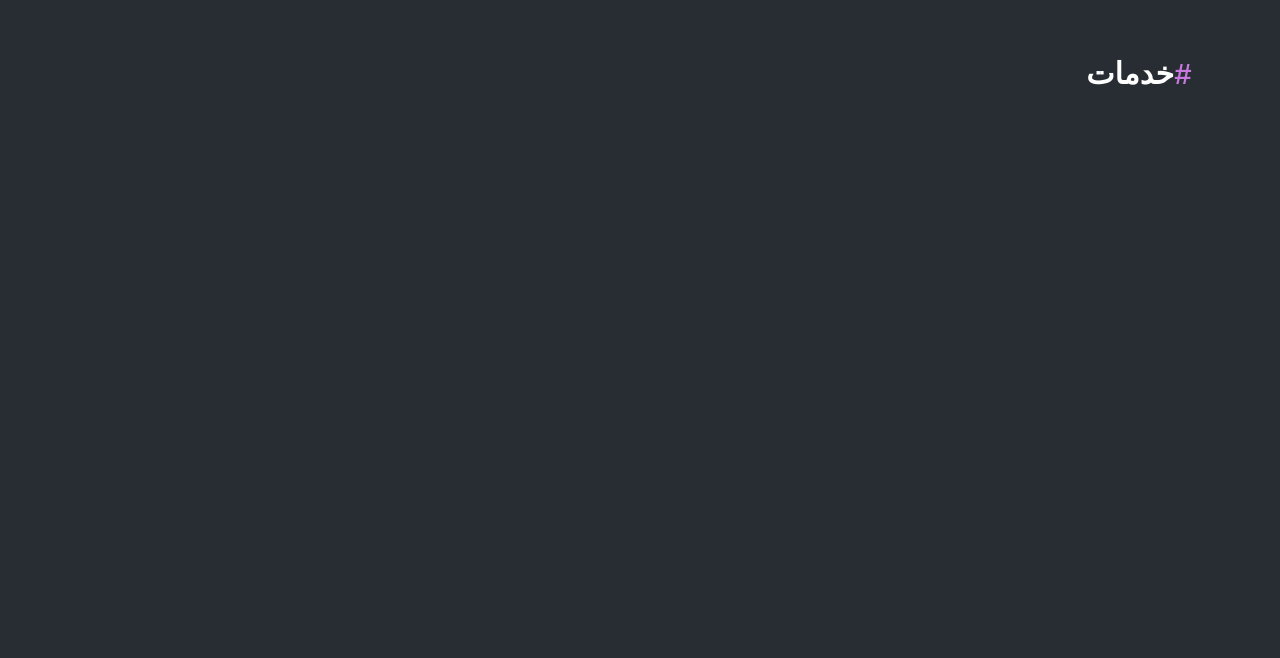
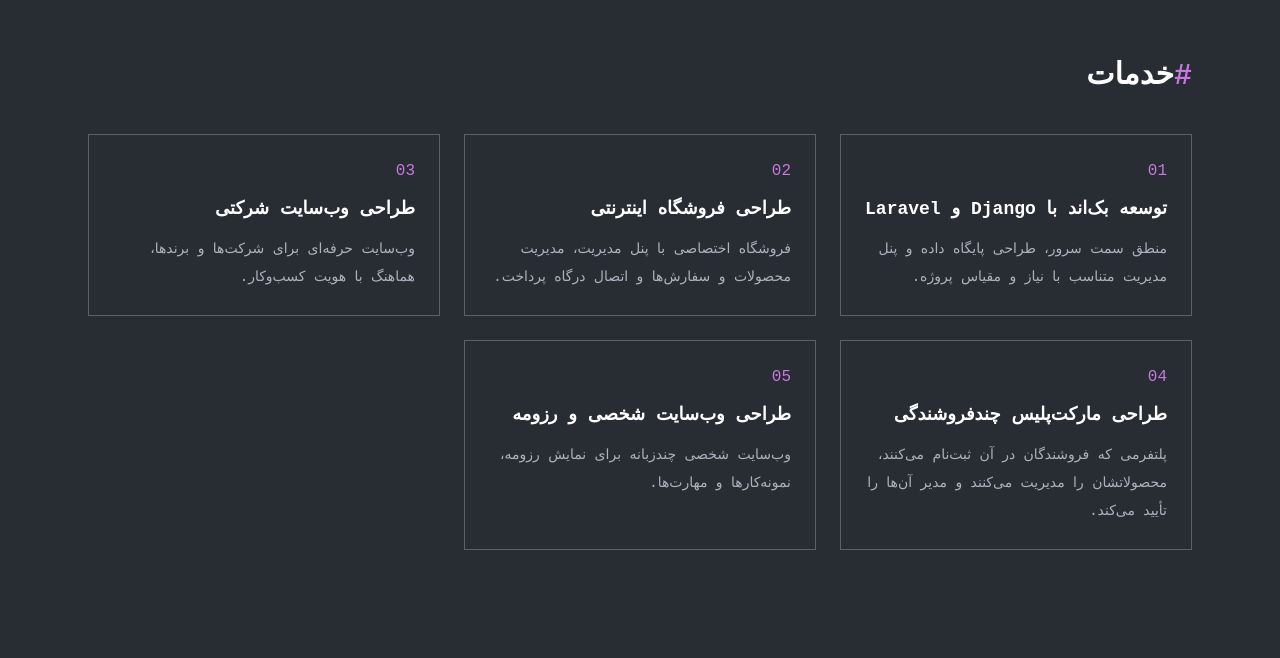
Before and after one commit to SoheilJA/my-react-portfolio, a Vue app: page / in a window 1280 px wide. Shown: the part 902-1560 px from the top of the page. Built offline with nearby package versions, Linux system fonts and the light colour scheme.

Commit message:
افزودن بخش خدمات

```diff
--- /dev/null
+++ b/src/components/ServicesSection.vue
@@ -0,0 +1,26 @@
+<script setup>
+import { useI18n } from "vue-i18n";
+import { content } from "../data/store";
+
+const { locale } = useI18n();
+</script>
+
+<template>
+  <section id="services" class="py-16">
+    <h2 class="text-3xl font-bold text-white">
+      <span class="text-accent">#</span>{{ $t("nav.services") }}
+    </h2>
+
+    <div class="mt-10 grid gap-6 md:grid-cols-2 lg:grid-cols-3">
+      <article
+        v-for="(s, i) in content.services"
+        :key="s.id"
+        class="border border-muted/40 p-6 transition hover:border-accent"
+      >
+        <span class="text-accent">0{{ i + 1 }}</span>
+        <h3 class="mt-3 text-lg font-bold text-white">{{ s.title[locale] }}</h3>
+        <p class="mt-3 text-sm leading-7">{{ s.desc[locale] }}</p>
+      </article>
+    </div>
+  </section>
+</template>
--- a/src/data/content.json
+++ b/src/data/content.json
@@ -44,5 +44,62 @@
             "fa": "آماده پذیرش پروژه جدید",
             "en": "Open for new projects"
         }
-    }
+    },
+    "services": [
+        {
+            "id": 1,
+            "title": {
+                "fa": "توسعه بک‌اند با Django و Laravel",
+                "en": "Backend Development with Django & Laravel"
+            },
+            "desc": {
+                "fa": "منطق سمت سرور، طراحی پایگاه داده و پنل مدیریت متناسب با نیاز و مقیاس پروژه.",
+                "en": "Server-side logic, database architecture, and admin panels tailored to your project."
+            }
+        },
+        {
+            "id": 2,
+            "title": {
+                "fa": "طراحی فروشگاه اینترنتی",
+                "en": "E-Commerce Website Design"
+            },
+            "desc": {
+                "fa": "فروشگاه اختصاصی با پنل مدیریت، مدیریت محصولات و سفارش‌ها و اتصال درگاه پرداخت.",
+                "en": "Custom online store with admin panel, product and order management, and payment gateway."
+            }
+        },
+        {
+            "id": 3,
+            "title": {
+                "fa": "طراحی وب‌سایت شرکتی",
+                "en": "Corporate Website Design"
+            },
+            "desc": {
+                "fa": "وب‌سایت حرفه‌ای برای شرکت‌ها و برندها، هماهنگ با هویت کسب‌وکار.",
+                "en": "Professional websites for companies and brands, matching your business identity."
+            }
+        },
+        {
+            "id": 4,
+            "title": {
+                "fa": "طراحی مارکت‌پلیس چندفروشندگی",
+                "en": "Multi-Vendor Marketplace"
+            },
+            "desc": {
+                "fa": "پلتفرمی که فروشندگان در آن ثبت‌نام می‌کنند، محصولاتشان را مدیریت می‌کنند و مدیر آن‌ها را تأیید می‌کند.",
+                "en": "A platform where sellers register and manage their products, with admin approval."
+            }
+        },
+        {
+            "id": 5,
+            "title": {
+                "fa": "طراحی وب‌سایت شخصی و رزومه",
+                "en": "Portfolio & Resume Website"
+            },
+            "desc": {
+                "fa": "وب‌سایت شخصی چندزبانه برای نمایش رزومه، نمونه‌کارها و مهارت‌ها.",
+                "en": "Multilingual personal websites to showcase your resume, work, and skills."
+            }
+        }
+    ]
 }
--- a/src/pages/HomePage.vue
+++ b/src/pages/HomePage.vue
@@ -1,14 +1,16 @@
 <script setup>
 import SiteHeader from "../components/SiteHeader.vue";
 import HeroSection from "../components/HeroSection.vue";
+import ServicesSection from "../components/ServicesSection.vue";
 
-const sections = ["services", "works", "about", "contact"];
+const sections = ["works", "about", "contact"];
 </script>
 
 <template>
   <SiteHeader />
   <main class="mx-auto max-w-6xl px-6 pt-24">
     <HeroSection />
+    <ServicesSection />
     <section v-for="s in sections" :id="s" :key="s" class="min-h-screen py-16">
       <h2 class="text-3xl font-bold text-white">
         <span class="text-accent">#</span>{{ $t("nav." + s) }}
```
